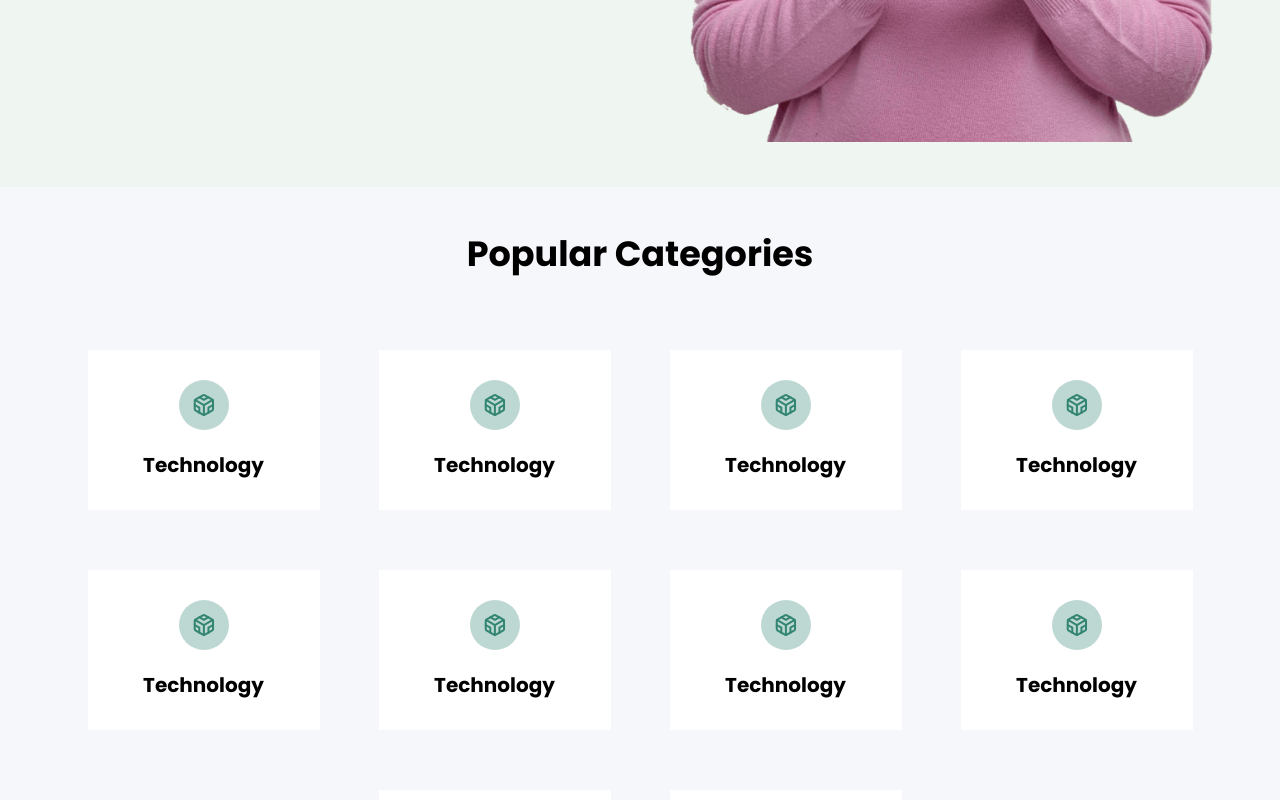
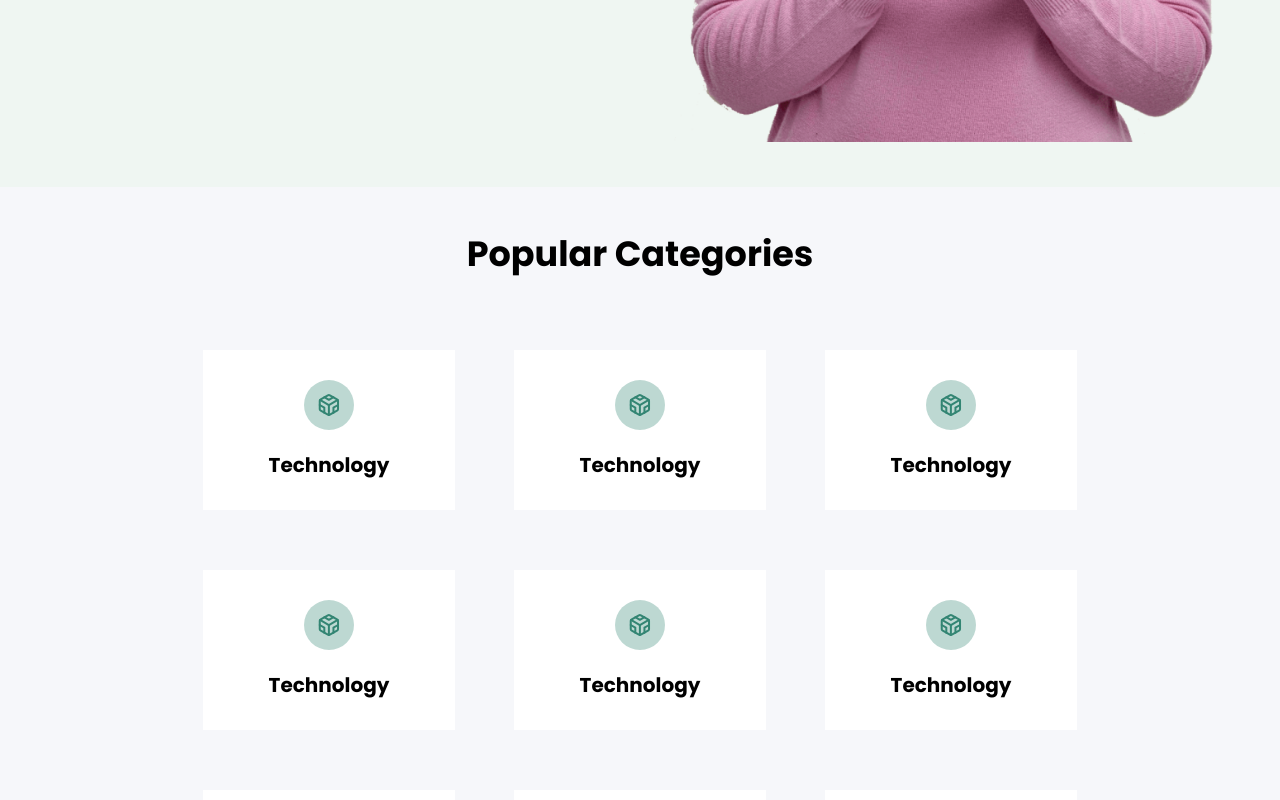
Before and after one commit to Techtees/jobsportal, a React (Create React App) app: page / in a window 1280 px wide. Shown: the part 856-1656 px from the top of the page. Built offline with nearby package versions, Linux system fonts and the light colour scheme.

Commit message:
feat: style issues with category list

```diff
--- a/src/components/styles/categories.scss
+++ b/src/components/styles/categories.scss
@@ -1,8 +1,9 @@
 .categories {
     background-color: #F6F7FA;
-    ;
+
 
     .container{
+        // border: 1px solid red;
         h2{
             text-align: center;
             margin-bottom: 2em;
@@ -22,7 +23,7 @@
                 padding: 3em 5em;
                 text-align: center;
                 position: relative;
-                width: 232px;
+                width: 252px;
 
 
                 .box{
```
